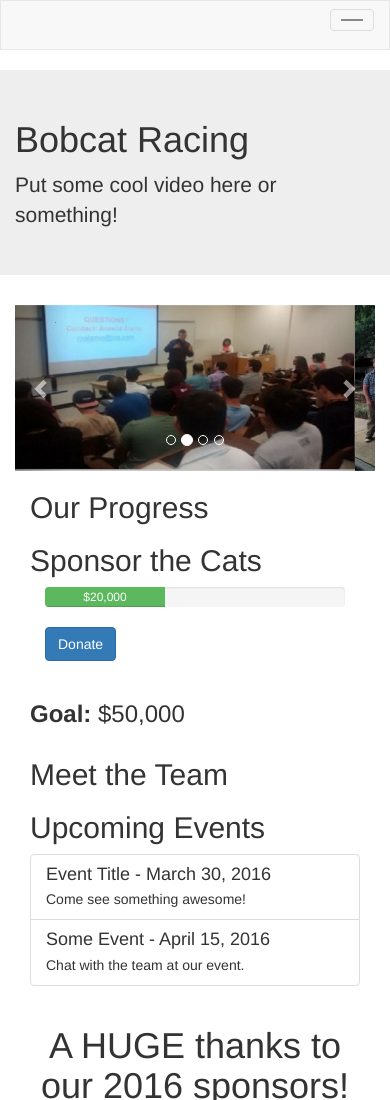
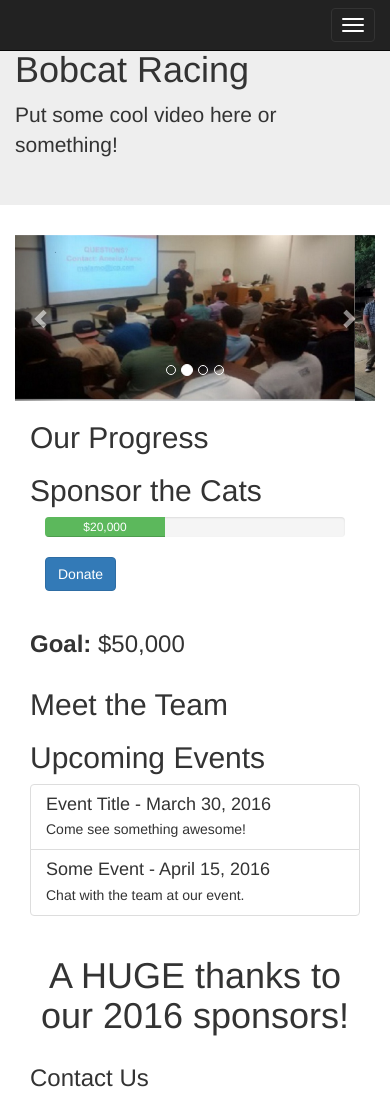
Before and after one commit to exewebdev/bobcatracing, a website: page public/index.html in a window 390 px wide. Shown: the top 1100 px of the page. Drawn offline with Linux system fonts and the light colour scheme.

Commit message:
Fixed top nav on mobile, changed color to black

```diff
--- a/public/index.html
+++ b/public/index.html
@@ -10,18 +10,18 @@
         <link rel="stylesheet" type="text/css" href="/stylesheets/style.css"/>
     </head>
     <body>
-    <nav class="navbar navbar-default">
+    <nav class="navbar navbar-default navbar-fixed-top navbar-inverse">
         <div class="container">
             <div class="row">
                     <div class="navbar-header">
                         <button type="button" class="navbar-toggle collapsed" title="mobile navbar toggle"
                                 data-toggle="collapse" data-target="#navbar" aria-expanded="false">
-                            <span class="icon-bar"/>
-                            <span class="icon-bar"/>
-                            <span class="icon-bar"/>
+                            <span class="icon-bar"></span>
+                            <span class="icon-bar"></span>
+                            <span class="icon-bar"></span>
                         </button>
                     </div>
-                    <div class="collapse navbar-collapse navbar-fixed-top blue" id="navbar">
+                    <div class="collapse navbar-collapse navbar-fixed-top navbar-inverse" id="navbar">
                         <ul class="nav navbar-nav">
                             <li><a href="/index.html">Home</a></li>
                             <li><a href="#">Calender</a></li>
```
